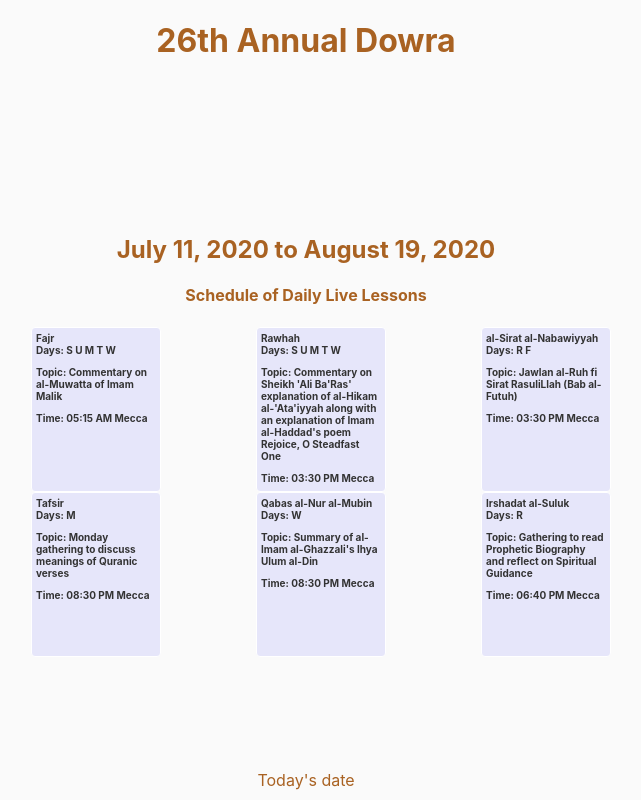
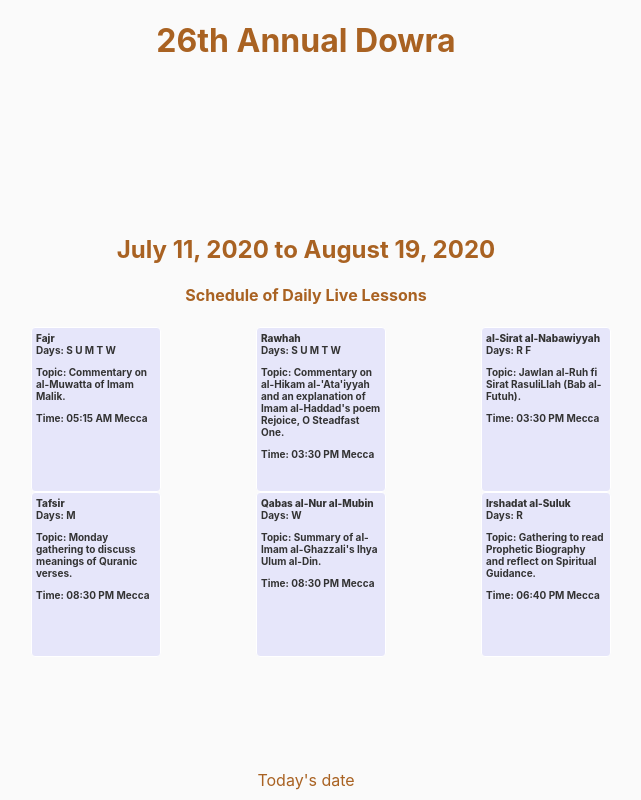
Before and after one commit to p-adams/jadual, a Svelte app: page / in a window 1280 px wide. Shown: the whole page, without its empty margins (334-975 px from the left). Built offline with nearby package versions, Linux system fonts and the light colour scheme.

Commit message:
shorten lesson descriptions

```diff
--- a/src/App.svelte
+++ b/src/App.svelte
@@ -11,7 +11,7 @@
       title: "Fajr",
       days: [SATURDAY, SUNDAY, MONDAY, TUESDAY, WEDNESDAY],
       topic: {
-        description: "Commentary on al-Muwatta of Imam Malik",
+        description: "Commentary on al-Muwatta of Imam Malik.",
         links: [{}],
         resources: [{ title: "", links: [] }]
       },
@@ -22,7 +22,7 @@
       days: [SATURDAY, SUNDAY, MONDAY, TUESDAY, WEDNESDAY],
       topic: {
         description:
-          "Commentary on Sheikh 'Ali Ba'Ras' explanation of al-Hikam al-'Ata'iyyah along with an explanation of Imam al-Haddad's poem Rejoice, O Steadfast One",
+          "Commentary on al-Hikam al-'Ata'iyyah and an explanation of Imam al-Haddad's poem Rejoice, O Steadfast One.",
         links: [{}],
         resources: [{ title: "", links: [] }]
       },
@@ -32,7 +32,7 @@
       title: "al-Sirat al-Nabawiyyah",
       days: [THURSDAY, FRIDAY],
       topic: {
-        description: "Jawlan al-Ruh fi Sirat RasuliLlah (Bab al-Futuh)",
+        description: "Jawlan al-Ruh fi Sirat RasuliLlah (Bab al-Futuh).",
         links: [{}],
         resources: [{ title: "", links: [] }]
       },
@@ -42,7 +42,7 @@
       title: "Tafsir",
       days: [MONDAY],
       topic: {
-        description: "Monday gathering to discuss meanings of Quranic verses",
+        description: "Monday gathering to discuss meanings of Quranic verses.",
         links: [{}],
         resources: [{ title: "", links: [] }]
       },
@@ -52,7 +52,7 @@
       title: "Qabas al-Nur al-Mubin",
       days: [WEDNESDAY],
       topic: {
-        description: "Summary of al-Imam al-Ghazzali's Ihya Ulum al-Din",
+        description: "Summary of al-Imam al-Ghazzali's Ihya Ulum al-Din.",
         links: [{}],
         resources: [{ lang: "AR", title: "", links: [] }]
       },
@@ -63,7 +63,7 @@
       days: [THURSDAY],
       topic: {
         description:
-          "Gathering to read Prophetic Biography and reflect on Spiritual Guidance",
+          "Gathering to read Prophetic Biography and reflect on Spiritual Guidance.",
         links: [{}],
         resources: [{ title: "", links: [] }]
       },
@@ -109,7 +109,9 @@
     font-size: 10px;
     font-weight: 700;
   }
-
+  .lesson_title {
+    font-weight: 800;
+  }
   .current_date {
     padding: 10px;
   }
```
